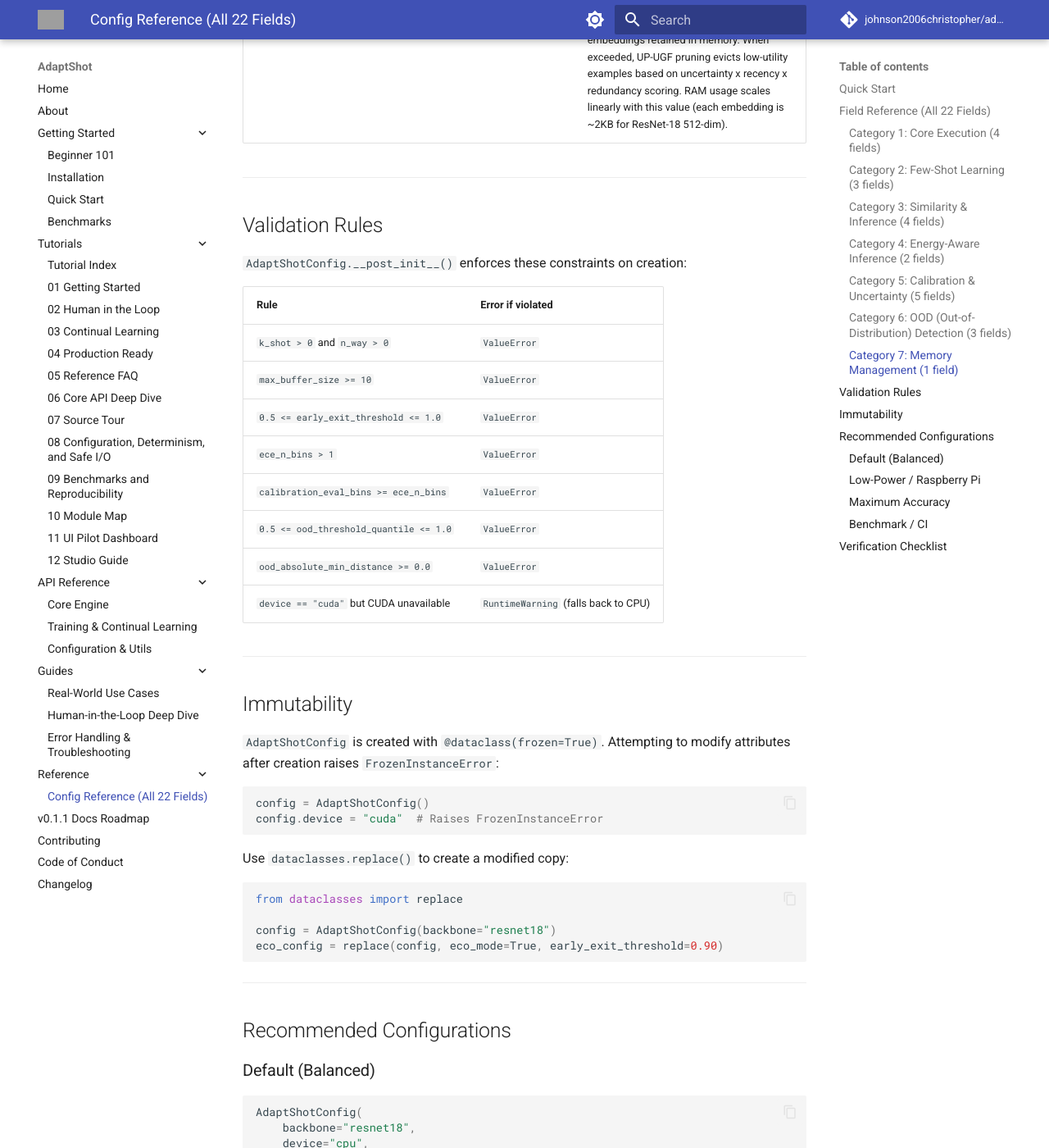
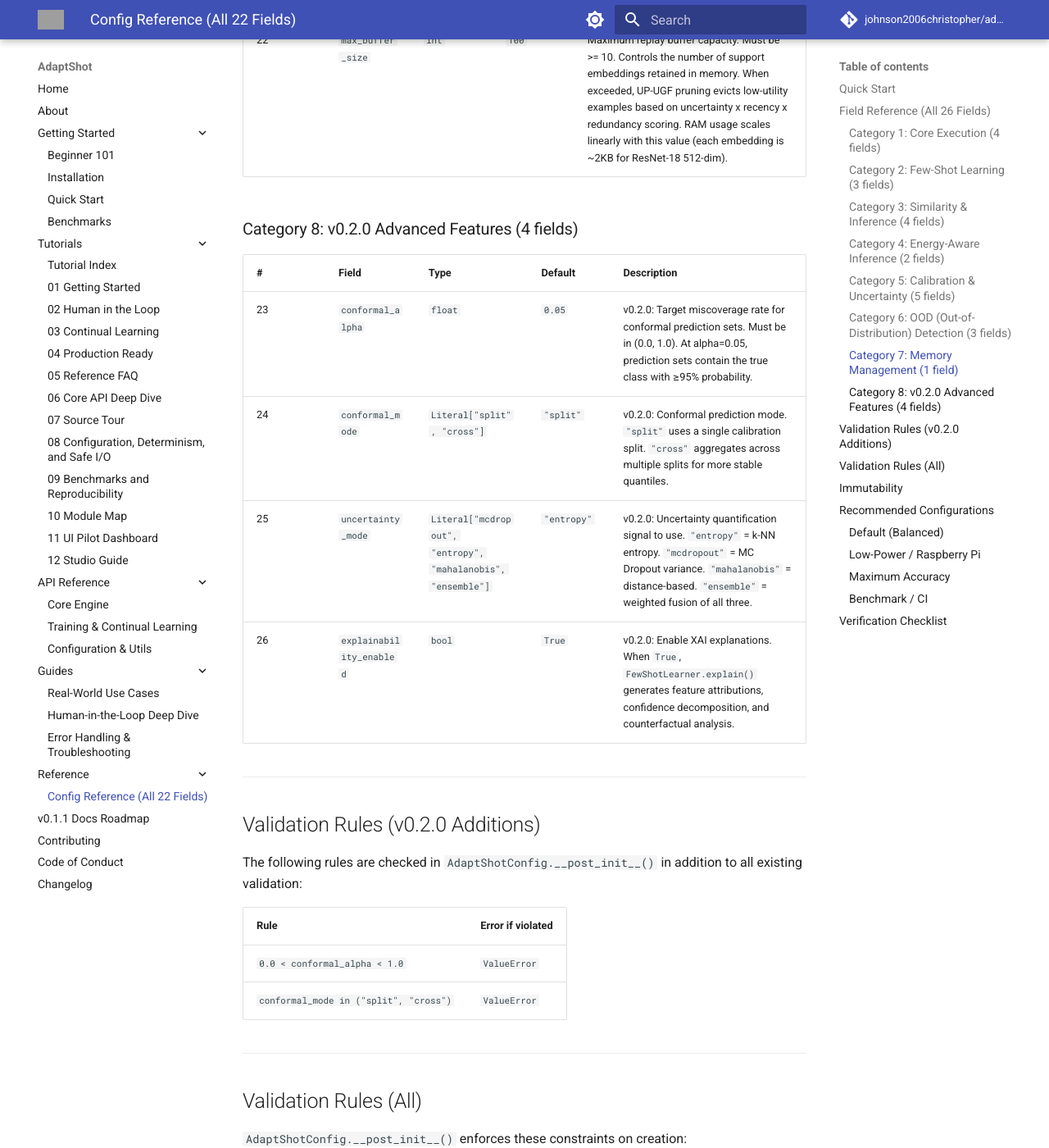
Before and after one commit to johnson2006christopher/adaptshot, an MkDocs documentation site: the page built from docs/reference/config-reference.md, in a window 1280 px wide and 1400 px high, scrolled down 4681 px. Shown: the whole window at 82% size. Built offline with MkDocs 1.6.1 and Material for MkDocs 9.7.7, drawn with Linux system fonts in a browser that asks for light colours; comment, search, counter and statistics services are not loaded; some of the changed text lies outside the part shown; grey boxes are pictures that could not be loaded.

Commit message:
docs(config): update field reference with v0.2.0 features and validation rules
- Increase total documented fields from 22 to 26
- Add inference_mode option "contrastive" with detailed description
- Introduce new Category 8 for advanced v0.2.0 features with 4 new fields
- Document conformal_alpha, conformal_mode, uncertainty_mode, explainability_enabled parameters
- Include updated validation rules for new config fields
- Clarify inference_mode options and device requirement in usage notes

```diff
--- a/docs/reference/config-reference.md
+++ b/docs/reference/config-reference.md
@@ -22,7 +22,7 @@ All other fields use sensible defaults. You only need to set what you want to ch
 
 ---
 
-## Field Reference (All 22 Fields)
+## Field Reference (All 26 Fields)
 
 ### Category 1: Core Execution (4 fields)
 
@@ -46,7 +46,7 @@ All other fields use sensible defaults. You only need to set what you want to ch
 | # | Field | Type | Default | Description |
 |---|-------|------|---------|-------------|
 | 8 | `similarity_metric` | `Literal["cosine", "euclidean"]` | `"euclidean"` | Distance metric for comparing embeddings. `"euclidean"` is faster and works well with normalized embeddings. `"cosine"` is direction-aware and robust to embedding magnitude differences. |
-| 9 | `inference_mode` | `Literal["nearest_neighbor", "prototypical"]` | `"prototypical"` | Classification strategy. `"nearest_neighbor"` finds the single closest support example. `"prototypical"` computes a class prototype (mean embedding) and compares against it -- generally more robust with small support sets. |
+| 9 | `inference_mode` | `Literal["nearest_neighbor", "prototypical", "contrastive"]` | `"prototypical"` | Classification strategy. `"nearest_neighbor"` finds the single closest support example. `"prototypical"` computes a class prototype (mean embedding) and compares against it. `"contrastive"` (v0.2.0) uses contrastively refined prototypes with InfoNCE loss — best with >20 examples per class. |
 | 10 | `use_faiss` | `bool` | `False` | Enable FAISS-CPU acceleration for similarity search. Improves latency for support sets >100 images. Requires `pip install "adaptshot[faiss]"`. Falls back to NumPy if FAISS is not installed. |
 | 11 | `faiss_nprobe` | `int` | `8` | FAISS IVF index probing depth. Higher values improve accuracy but increase search time. Only used when `use_faiss=True` and an IVF index is active. |
 
@@ -81,9 +81,29 @@ All other fields use sensible defaults. You only need to set what you want to ch
 |---|-------|------|---------|-------------|
 | 22 | `max_buffer_size` | `int` | `100` | Maximum replay buffer capacity. Must be >= 10. Controls the number of support embeddings retained in memory. When exceeded, UP-UGF pruning evicts low-utility examples based on uncertainty x recency x redundancy scoring. RAM usage scales linearly with this value (each embedding is ~2KB for ResNet-18 512-dim). |
 
+### Category 8: v0.2.0 Advanced Features (4 fields)
+
+| # | Field | Type | Default | Description |
+|---|-------|------|---------|-------------|
+| 23 | `conformal_alpha` | `float` | `0.05` | v0.2.0: Target miscoverage rate for conformal prediction sets. Must be in (0.0, 1.0). At alpha=0.05, prediction sets contain the true class with ≥95% probability. |
+| 24 | `conformal_mode` | `Literal["split", "cross"]` | `"split"` | v0.2.0: Conformal prediction mode. `"split"` uses a single calibration split. `"cross"` aggregates across multiple splits for more stable quantiles. |
+| 25 | `uncertainty_mode` | `Literal["mcdropout", "entropy", "mahalanobis", "ensemble"]` | `"entropy"` | v0.2.0: Uncertainty quantification signal to use. `"entropy"` = k-NN entropy. `"mcdropout"` = MC Dropout variance. `"mahalanobis"` = distance-based. `"ensemble"` = weighted fusion of all three. |
+| 26 | `explainability_enabled` | `bool` | `True` | v0.2.0: Enable XAI explanations. When `True`, `FewShotLearner.explain()` generates feature attributions, confidence decomposition, and counterfactual analysis. |
+
 ---
 
-## Validation Rules
+## Validation Rules (v0.2.0 Additions)
+
+The following rules are checked in `AdaptShotConfig.__post_init__()` in addition to all existing validation:
+
+| Rule | Error if violated |
+|------|-------------------|
+| `0.0 < conformal_alpha < 1.0` | `ValueError` |
+| `conformal_mode in ("split", "cross")` | `ValueError` |
+
+---
+
+## Validation Rules (All)
 
 `AdaptShotConfig.__post_init__()` enforces these constraints on creation:
 
@@ -176,6 +196,6 @@ AdaptShotConfig(
 
 - [ ] You can create a config with `AdaptShotConfig()` and all defaults are correct.
 - [ ] You understand which fields to change for your hardware and use case.
-- [ ] You know that `device` must always be `"cpu"` in v0.1.1.
-- [ ] You understand the difference between `similarity_metric` (`cosine` vs `euclidean`) and `inference_mode` (`nearest_neighbor` vs `prototypical`).
+- [ ] You know that `device` must always be `"cpu"` in the current version.
+- [ ] You understand the three `inference_mode` options (nearest_neighbor, prototypical, contrastive).
 - [ ] You can trace every field back to `src/adaptshot/config/settings.py`.
```
